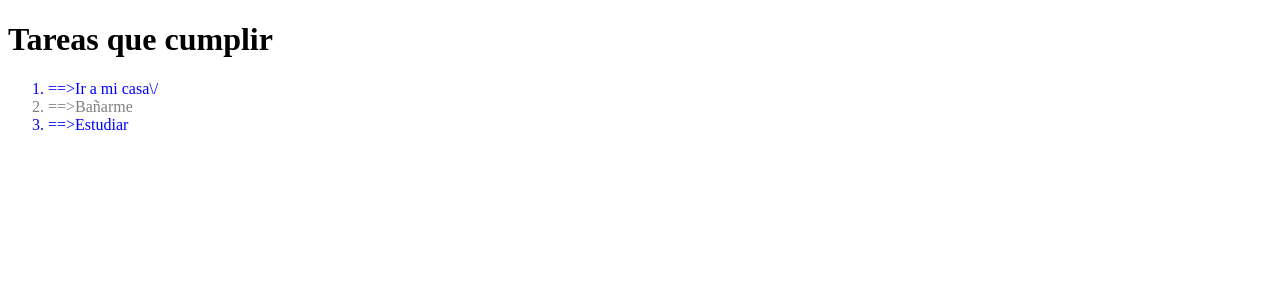
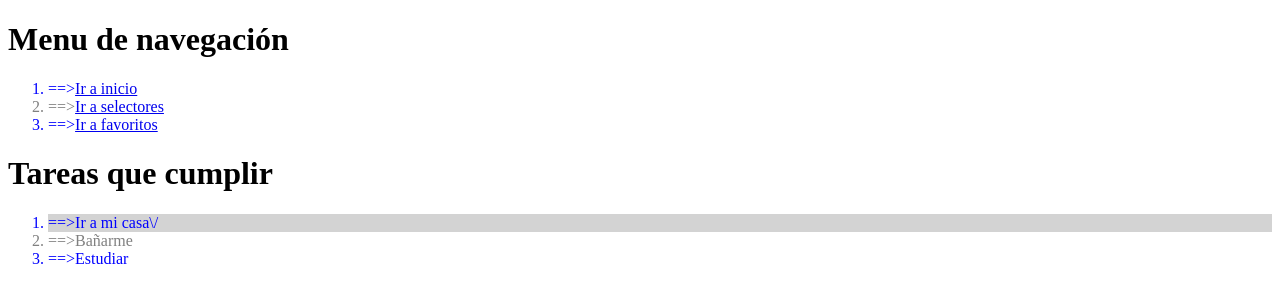
Before and after one commit to alexiscl0/Laboratorio08, a plain HTML site: page laboratorio08/tareas.html in a window 1280 px wide. Drawn offline with Linux system fonts and the light colour scheme.

Commit message:
Añadir a cada html un menu de navegacion

```diff
--- a/laboratorio08/css/stylesTareas.css
+++ b/laboratorio08/css/stylesTareas.css
@@ -13,7 +13,9 @@ li:active {
 li:hover {
     cursor: pointer
 }
-
+.hecha {
+    background: rgb(211, 211, 211);
+}
 .hecha::after {
     content: "\\/";
 }
--- a/laboratorio08/tareas.html
+++ b/laboratorio08/tareas.html
@@ -7,6 +7,14 @@
     <title>Document</title>
 </head>
 <body>
+    <h1>Menu de navegación</h1>
+    <nav>
+        <ol>
+            <li><a href="index.html">Ir a inicio</a></li>
+            <li><a href="selectores.html">Ir a selectores</a></li>
+            <li><a href="favoritos.html">Ir a favoritos</a></li>
+        </ol>
+    </nav>
     <h1>Tareas que cumplir</h1>
     <ol>
         <li class="hecha">Ir a mi casa</li>
```
Also changed, not shown: laboratorio08/favoritos.html (+8 -0 lines), laboratorio08/index.html (+8 -0 lines), laboratorio08/selectores.html (+8 -0 lines).
